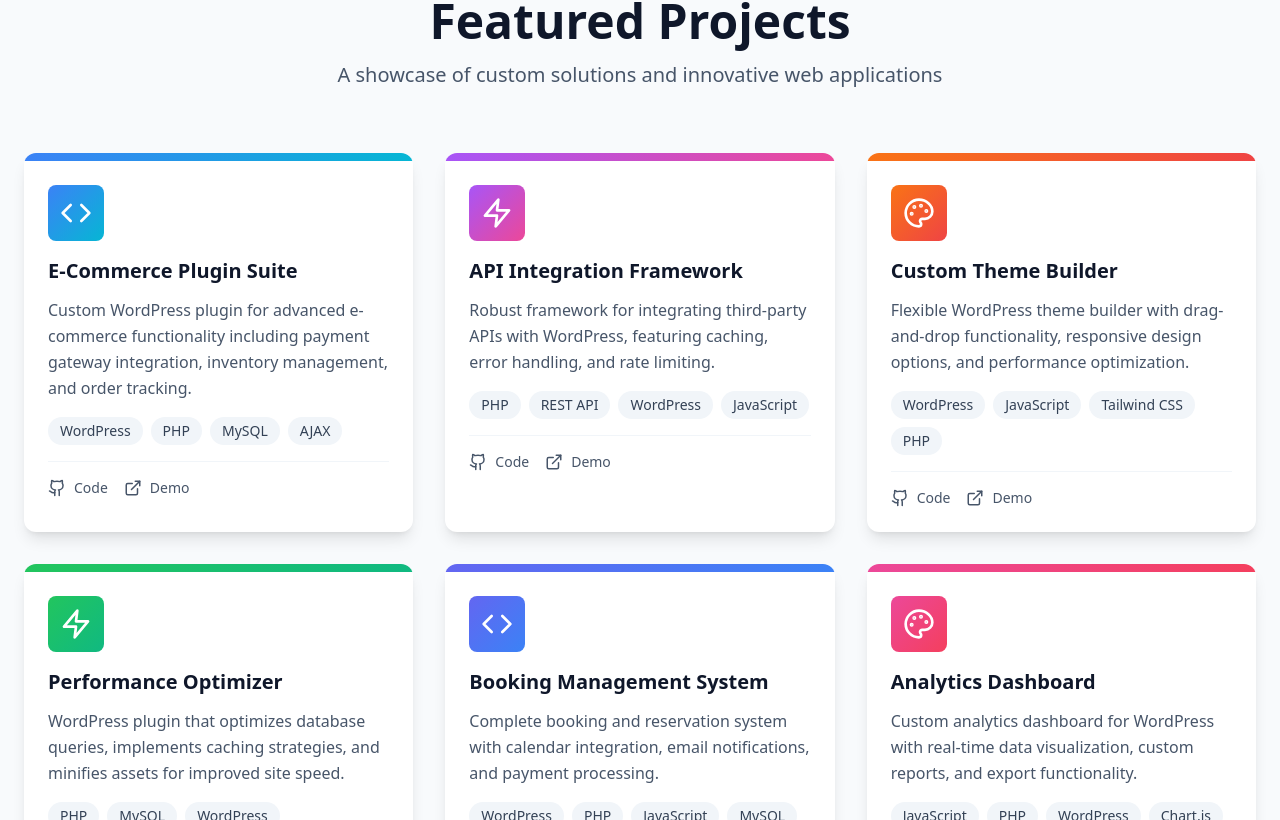
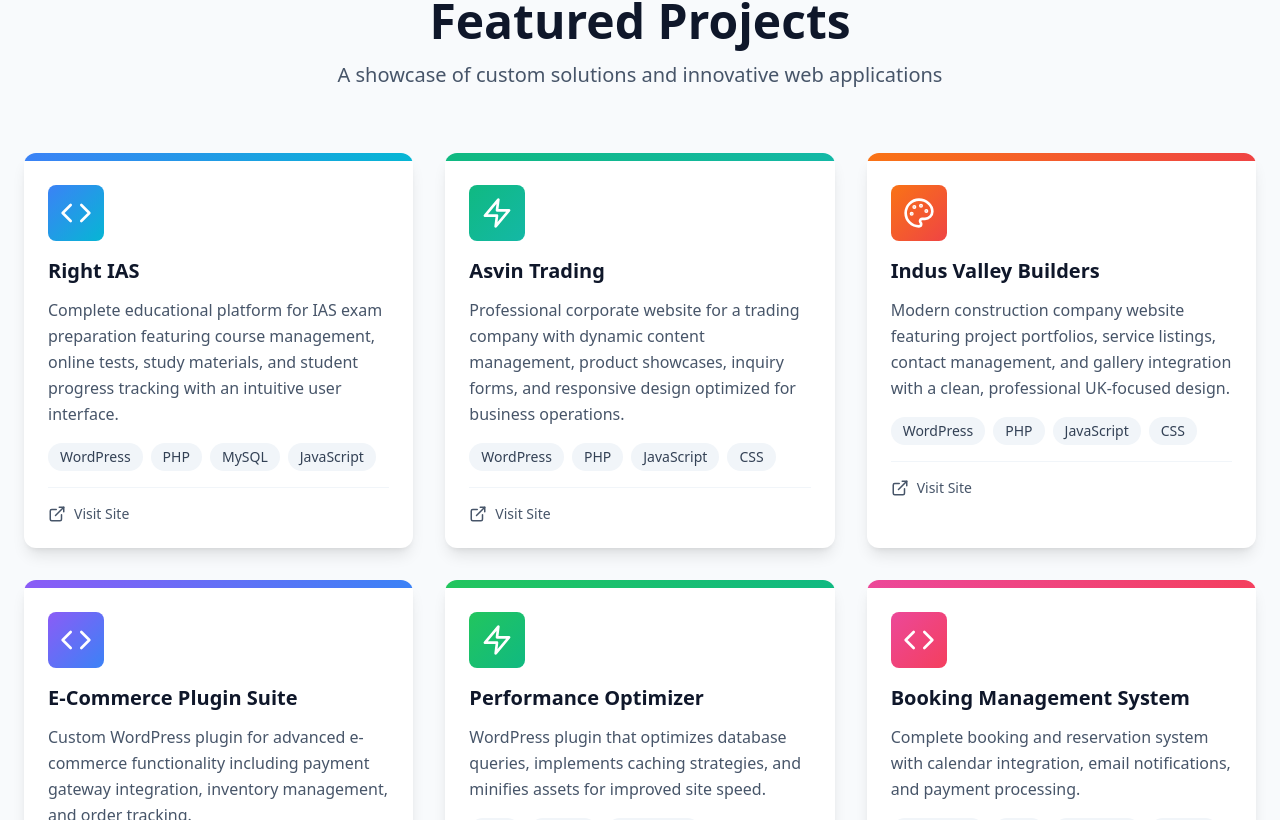
Before and after one commit to Rishabkhanna26/Portfolio-running, a Next.js app: page / in a window 1280 px wide. Shown: the part 6120-6940 px from the top of the page. Built offline with nearby package versions, Linux system fonts and the light colour scheme; no server answers.

Commit message:
Updated Projects.jsx

```diff
--- a/app/components/Projects.jsx
+++ b/app/components/Projects.jsx
@@ -4,31 +4,40 @@
 
 const projects = [
   {
+    title: 'Right IAS',
+    description: 'Complete educational platform for IAS exam preparation featuring course management, online tests, study materials, and student progress tracking with an intuitive user interface.',
+    tags: ['WordPress', 'PHP', 'MySQL', 'JavaScript'],
+    icon: Code,
+    gradient: 'from-blue-500 to-cyan-500',
+    github: null,
+    live: 'https://rightias.com/'
+  },
+  {
+    title: 'Asvin Trading',
+    description: 'Professional corporate website for a trading company with dynamic content management, product showcases, inquiry forms, and responsive design optimized for business operations.',
+    tags: ['WordPress', 'PHP', 'JavaScript', 'CSS'],
+    icon: Zap,
+    gradient: 'from-emerald-500 to-teal-500',
+    github: null,
+    live: 'https://asvinttrading.com/'
+  },
+  {
+    title: 'Indus Valley Builders',
+    description: 'Modern construction company website featuring project portfolios, service listings, contact management, and gallery integration with a clean, professional UK-focused design.',
+    tags: ['WordPress', 'PHP', 'JavaScript', 'CSS'],
+    icon: Palette,
+    gradient: 'from-orange-500 to-red-500',
+    github: null,
+    live: 'https://indusvalleybuilders.co.uk/'
+  },
+  {
     title: 'E-Commerce Plugin Suite',
     description: 'Custom WordPress plugin for advanced e-commerce functionality including payment gateway integration, inventory management, and order tracking.',
     tags: ['WordPress', 'PHP', 'MySQL', 'AJAX'],
     icon: Code,
-    gradient: 'from-blue-500 to-cyan-500',
+    gradient: 'from-violet-500 to-blue-500',
     github: 'https://github.com/rishabkhanna26',
-    live: '#'
-  },
-  {
-    title: 'API Integration Framework',
-    description: 'Robust framework for integrating third-party APIs with WordPress, featuring caching, error handling, and rate limiting.',
-    tags: ['PHP', 'REST API', 'WordPress', 'JavaScript'],
-    icon: Zap,
-    gradient: 'from-purple-500 to-pink-500',
-    github: 'https://github.com/rishabkhanna26',
-    live: '#'
-  },
-  {
-    title: 'Custom Theme Builder',
-    description: 'Flexible WordPress theme builder with drag-and-drop functionality, responsive design options, and performance optimization.',
-    tags: ['WordPress', 'JavaScript', 'Tailwind CSS', 'PHP'],
-    icon: Palette,
-    gradient: 'from-orange-500 to-red-500',
-    github: 'https://github.com/rishabkhanna26',
-    live: '#'
+    live: null
   },
   {
     title: 'Performance Optimizer',
@@ -37,25 +46,16 @@
     icon: Zap,
     gradient: 'from-green-500 to-emerald-500',
     github: 'https://github.com/rishabkhanna26',
-    live: '#'
+    live: null
   },
   {
     title: 'Booking Management System',
     description: 'Complete booking and reservation system with calendar integration, email notifications, and payment processing.',
     tags: ['WordPress', 'PHP', 'JavaScript', 'MySQL'],
     icon: Code,
-    gradient: 'from-indigo-500 to-blue-500',
-    github: 'https://github.com/rishabkhanna26',
-    live: '#'
-  },
-  {
-    title: 'Analytics Dashboard',
-    description: 'Custom analytics dashboard for WordPress with real-time data visualization, custom reports, and export functionality.',
-    tags: ['JavaScript', 'PHP', 'WordPress', 'Chart.js'],
-    icon: Palette,
     gradient: 'from-pink-500 to-rose-500',
     github: 'https://github.com/rishabkhanna26',
-    live: '#'
+    live: null
   }
 ];
 
@@ -113,6 +113,7 @@
                     </div>
 
                     <div className="flex gap-4 pt-4 border-t border-slate-100">
+                      {project.github && (
                         <a
                           href={project.github}
                           target="_blank"
@@ -123,16 +124,19 @@
                           <Github size={18} />
                           <span className="text-sm font-medium">Code</span>
                         </a>
+                      )}
+                      {project.live && (
                         <a
                           href={project.live}
                           target="_blank"
                           rel="noopener noreferrer"
                           className="flex items-center gap-2 text-slate-600 hover:text-blue-600 transition-colors"
-                        aria-label="View Live Demo"
+                          aria-label="View Live Site"
                         >
                           <ExternalLink size={18} />
-                        <span className="text-sm font-medium">Demo</span>
+                          <span className="text-sm font-medium">Visit Site</span>
                         </a>
+                      )}
                     </div>
                   </div>
                 </div>
```
Lines whose indentation alone changed are shown as unchanged.
